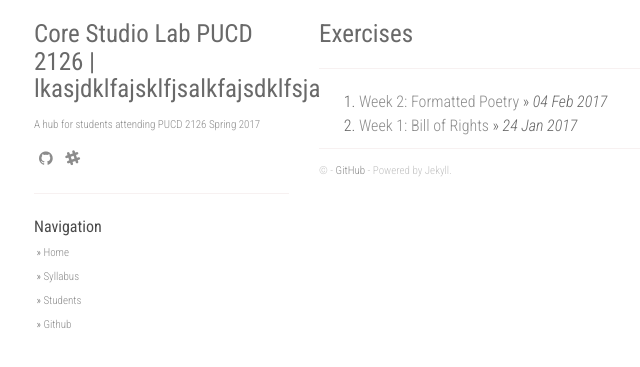
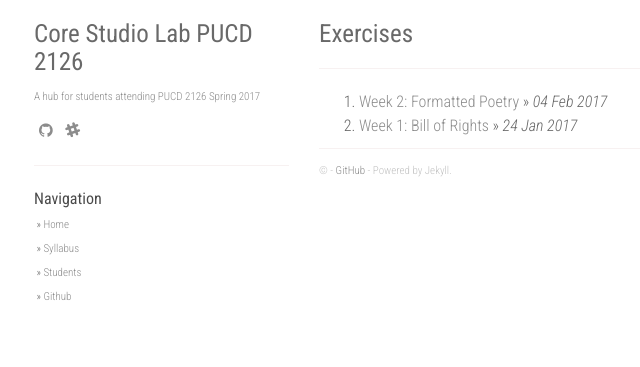
Before and after one commit to jessica-dantas/PUCD-2126.github.io, a Jekyll site: the page built from index.html, in a window 1280 px wide. Shown: the top 367 px of the page, without its empty margins (51-691 px from the left). Built offline with Jekyll 4.4.1, drawn with Linux system fonts in a browser that asks for light colours; nearby versions of some CDN libraries; the list of posts is cut into pages by our own code; comment, search, counter and statistics services are not loaded.

Commit message:
remove string of offending letters

```diff
--- a/_layouts/default.html
+++ b/_layouts/default.html
@@ -95,7 +95,7 @@
         <div class="container">
             <div class="col-sm-3">
               <div class="fixed-condition">
-                <h1 class="author-name">{{ site.title }} | lkasjdklfajsklfjsalkfajsdklfsja</h1>
+                <h1 class="author-name">{{ site.title }}</h1>
                 {% if site.about %}
                 <div id="about">
                     {{ site.about }}
```
